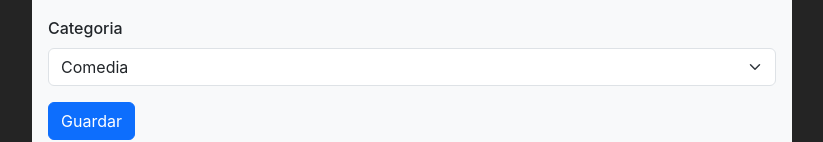
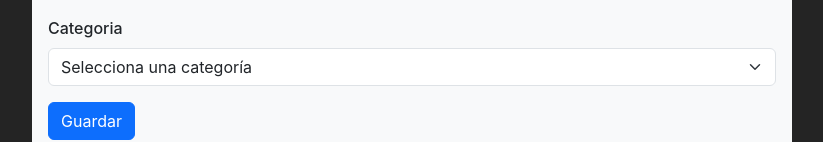
Before and after one commit to MauroRomo1/alta-de-peliculas, a React (Vite) app: page / in a window 1280 px wide. Shown: the part 319-461 px from the top of the page, without its empty margins (228-1051 px from the left). Built offline with nearby package versions, Linux system fonts and the light colour scheme.

Commit message:
agregando useState para los inputs del formulario

```diff
--- a/src/components/FormPeliculas.jsx
+++ b/src/components/FormPeliculas.jsx
@@ -1,6 +1,20 @@
+import { useState } from "react";
 import { Button, Form } from "react-bootstrap";
 
 const FormPeliculas = () => {
+  const [formValue, setformValue] = useState({
+    id: null,
+    nombrePeli: "",
+    descripcionPeli: "",
+    categoriaPeli: "",
+  });
+
+  let { id, nombrePeli, descripcionPeli, categoriaPeli } = formValue;
+
+  const handleChange = (e) => {
+    setformValue({ ...formValue, [e.target.name]: e.target.value });
+  };
+
   return (
     <section className="container">
       <div className="row justify-content-center">
@@ -8,7 +22,13 @@ const FormPeliculas = () => {
           <Form>
             <Form.Group className="mb-3" controlId="nombrePeli">
               <Form.Label>Titulo</Form.Label>
-              <Form.Control type="text" placeholder="Nombre pelicula..." />
+              <Form.Control
+                type="text"
+                placeholder="Nombre pelicula..."
+                name="nombrePeli"
+                value={nombrePeli}
+                onChange={handleChange}
+              />
             </Form.Group>
 
             <Form.Group className="mb-3" controlId="descripcionPeli">
@@ -17,12 +37,22 @@ const FormPeliculas = () => {
                 as="textarea"
                 rows={3}
                 placeholder="Descripción de la pelicula..."
+                name="descripcionPeli"
+                value={descripcionPeli}
+                onChange={handleChange}
               />
             </Form.Group>
 
-            <Form.Group className="mb-3">
+            <Form.Group className="mb-3" controlId="categoriaPeli">
               <Form.Label>Categoria</Form.Label>
-              <Form.Select>
+              <Form.Select
+                name="categoriaPeli"
+                value={categoriaPeli}
+                onChange={handleChange}
+              >
+                <option value="" selected disabled>
+                  Selecciona una categoría
+                </option>
                 <option value="comedia">Comedia</option>
                 <option value="drama">Drama</option>
                 <option value="infantil">Infantil</option>
```
